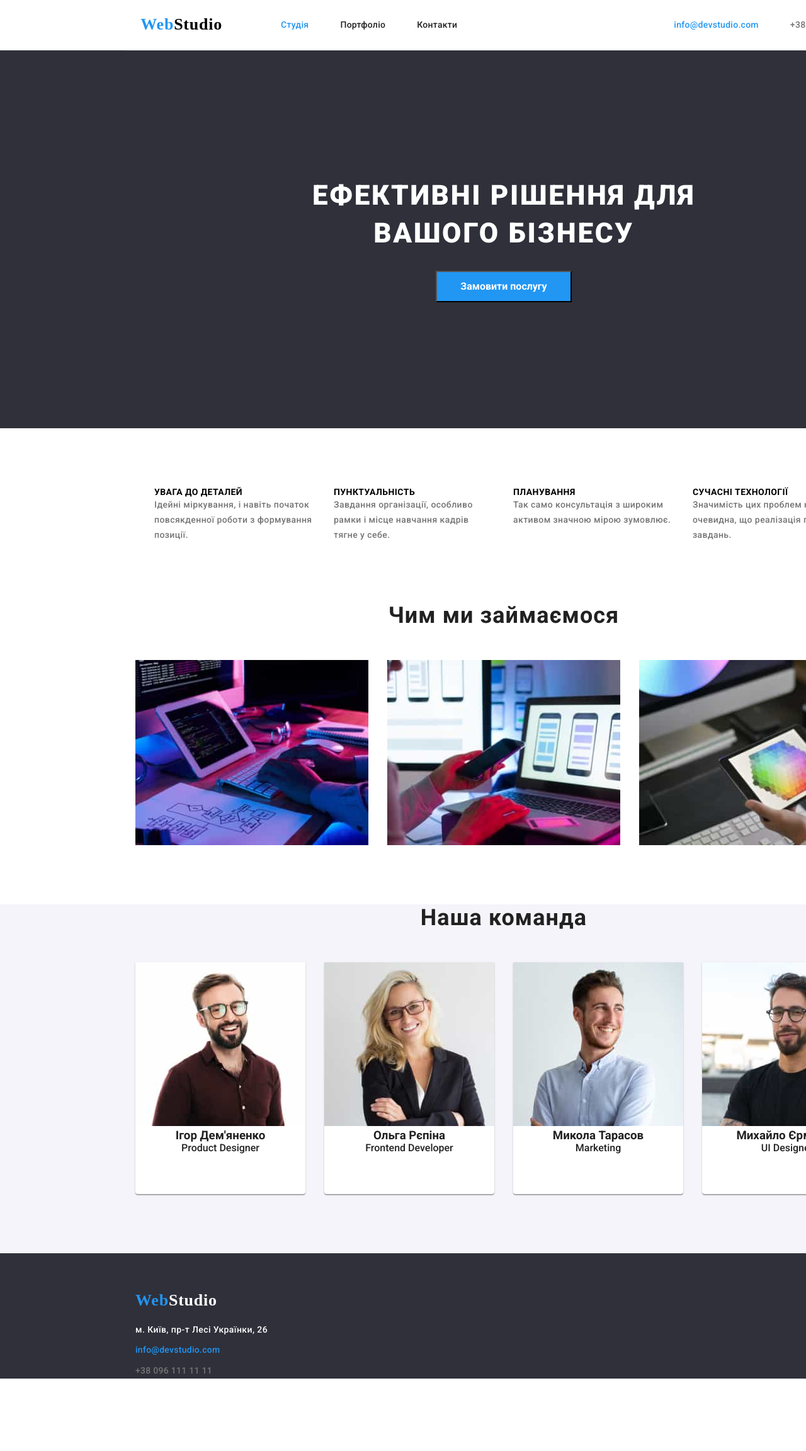
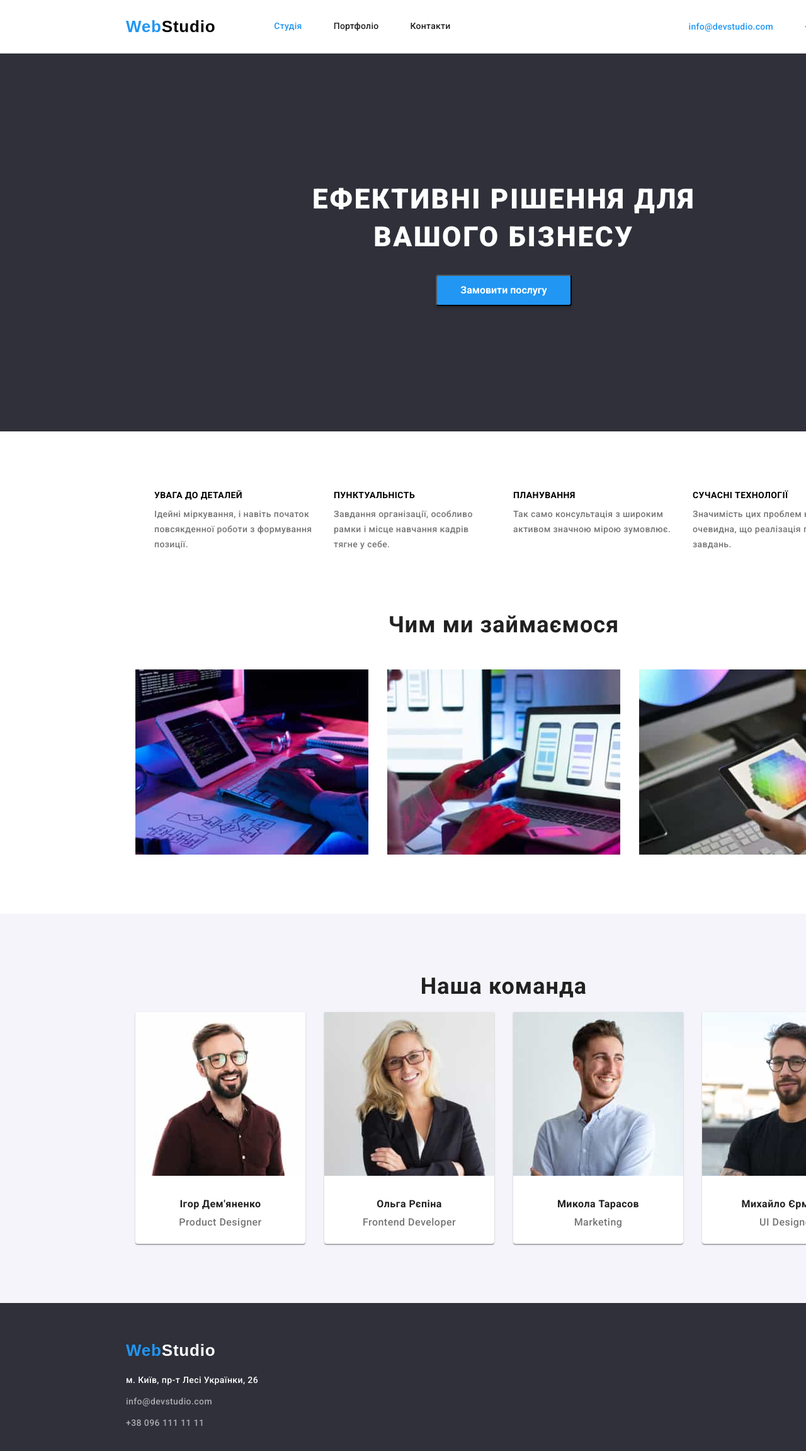
Before and after one commit to SergiyTroya/goit-markup-hw-06, a plain HTML site: page index.html in a window 1280 px wide. Shown: the top 2304 px of the page at 63% size. Before the commit the page ends 2189 px from the top, so only its background shows below. Drawn offline with nearby package versions, Linux system fonts and the light colour scheme.

Commit message:
update 16.10.2022

```diff
--- a/css/styles.css
+++ b/css/styles.css
@@ -18,14 +18,50 @@ nav {
 .text-decoration-none {
   text-decoration: none;
 }
+.visually-hidden {
+
+  position: absolute;
+
+  white-space: nowrap;
+
+  width: 1px;
+
+  height: 1px;
+
+  overflow: hidden;
+
+  border: 0;
+
+  padding: 0;
+
+  clip: rect(0 0 0 0);
+
+  clip-path: inset(50%);
+
+  margin: -1px;
+
+}
+header {
+  width: 1600px;
+  background: #ffffff;
+  border-bottom: 1px solid #ececec;
+}
+.header-items {
+  display: flex;
+  flex-wrap: nowrap;
+  align-items: center;
+}
 .logo {
-  font-family: "Raleway";
+  font-family: "Raleway", sans-serif;
 
   font-weight: 700;
   font-size: 26px;
   line-height: 1.19;
   /* identical to box height */
   letter-spacing: 0.03em;
+}
+.link {
+  margin-bottom: 20px;
 }
 .web {
   color: #2196f3;
@@ -36,7 +72,7 @@ nav {
 }
 
 .index {
-  font-family: "Raleway";
+  font-family: "Raleway", sans-serif;
 
   font-weight: 700;
   font-size: 26px;
@@ -49,16 +85,13 @@ nav {
 body {
   background-color: var(--color-background);
   color: var(--color-primary);
-  margin: 0;
   font-family: "Roboto", sans-serif;
 }
 .main-content {
   width: 1600px;
   padding-top: 94px;
   padding-bottom: 94px;
-  background-color: white;
-  display: flex;
-  justify-content: center;
+  background-color: var(--color-background);
 }
 .main-filters {
   display: flex;
@@ -70,9 +103,8 @@ body {
   font-size: 16px;
   line-height: 1.6;
   /* identical to box height, or 162% */
-  margin: 0;
-  gap: 8px;
-  padding-bottom: 4px;
+  margin-bottom: 50px;
+  column-gap: 8px;
 }
 .main-filters button {
   background: #f5f4fa;
@@ -82,52 +114,50 @@ body {
 }
 .main-filters button:hover {
   background-color: #2196f3;
-  color: #ffffff;
+  color: var(--color-background);
   border: none;
 }
 .main-button {
-  padding: 15px;
-}
-.projects {
-  display: flex;
-  align-items: center;
-  justify-content: center;
+  padding-top: 6px;
+  padding-bottom: 6px;
+  padding-left: 22px;
+  padding-right: 22px;
+  text-align: center;
 }
 .examples {
   display: flex;
   align-content: center;
   justify-content: center;
   flex-wrap: wrap;
-  gap: 30px;
-  margin: 0;
-  width: 1170px;
-  height: 1272px;
+  gap:30px;
 }
 .examples > li {
-  border-bottom: 1px solid #eeeeee;
+  border: 1px solid #eeeeee;
 }
 
-.examples h2 {
+.examples-info h2 {
   color: var(--color-primary);
   font-weight: 700;
   font-size: 18px;
-  line-height: 2;
-  /* identical to box height, or 200% */
-  text-align: center;
-  letter-spacing: 0.06em;
-}
-
-.examples p {
-  color: var(--color-secondary);
-
-  font-weight: 700;
-  font-size: 18px;
-  line-height: 2;
+  line-height: 36px;
   /* identical to box height, or 200% */
 
   letter-spacing: 0.06em;
-  text-align: center;
-  padding-bottom: 20px;
+
+  color: var(--color-primary);
+}
+
+.examples-info p {
+  color: var(--color-secondary);
+
+  font-weight: 400;
+font-size: 16px;
+line-height: 30px;
+/* identical to box height, or 188% */
+
+letter-spacing: 0.03em;
+
+color: var(--color-secondary);
 }
 li {
   list-style-type: none; /* Убираем маркеры */
@@ -135,19 +165,24 @@ li {
 .examples img {
   width: 370px;
 }
+.examples-info {
+  padding-top: 20px;
+  padding-bottom: 20px;
+  padding-left: 24px;
+}
 .navclass ul {
   display: flex;
   gap: 50px;
 }
 
 footer {
-  display: flex;
-  flex-direction: column;
-  margin: 0;
   padding-top: 60px;
-  padding-left: 215px;
+  padding-bottom: 60px;
   background: #2f303a;
   width: 1600px;
+}
+.footer-info li {
+  margin-bottom: 9px;
 }
 .location {
   font-weight: 400;
@@ -157,7 +192,7 @@ footer {
 
   letter-spacing: 0.03em;
 
-  color: #ffffff;
+  color: var(--color-background);
 }
 .index-link {
   font-weight: 500;
@@ -188,47 +223,39 @@ footer {
 .links-mail {
   font-weight: 500;
   font-size: 14px;
-  line-height: 1.14;
+  line-height: 16px;
   letter-spacing: 0.02em;
 
-  color: #2196f3;
+  color: #2196F3;
 }
 
 .links-tel {
   font-weight: 500;
   font-size: 14px;
-  line-height: 1.14;
+  line-height: 16px;
   letter-spacing: 0.02em;
-  color: #757575;
+
+  color: var(--color-secondary);
+}
+.footer-links-mail, .footer-links-tel {
+  font-weight: 400;
+  font-size: 14px;
+  line-height: 24px;
+  /* or 171% */
+
+  letter-spacing: 0.03em;
+
+  color: rgba(255, 255, 255, 0.6);
 }
 
-header {
-  display: flex; /* Отображать как строчный элемент */
-  justify-content: center;
-  align-items: center;
-  gap: 344px;
-  width: 1600px;
-  height: 80px;
-  background: #ffffff;
-  border-bottom: 1px solid #ececec;
+
+.navclass {
+  margin-left: 93px;
 }
-.header-container {
-  display: flex; /* Отображать как строчный элемент */
-  justify-content: center;
-  align-items: center;
-  gap: 344px;
-  width: 1600px;
-  height: 80px;
-  background: #ffffff;
-}
-.header-gap1 {
-  display: flex;
-  align-items: center;
-  gap: 93px;
-}
-
 .navclass a {
   display: inline-block; /* Отображать как строчный элемент */
+  padding-top: 34px;
+  padding-bottom: 34px;
 }
 .index-link:hover,
 .portfolio-link:hover,
@@ -247,8 +274,8 @@ header {
 }
 .links {
   display: flex;
-  gap: 50px;
-  margin: 0;
+  gap:50px;
+  margin-left: auto;
 }
 .address {
   font-style: normal;
@@ -257,35 +284,29 @@ header {
   line-height: 1.71;
   /* or 171% */
   letter-spacing: 0.03em;
-  color: #ffffff;
+  color: var(--color-background);
 }
 
 .index-footer {
-  font-family: "Raleway";
+  font-family: "Raleway", sans-serif;
   font-weight: 700;
   font-size: 26px;
   line-height: 1.19;
   /* identical to box height */
 
   letter-spacing: 0.03em;
-  color: #ffffff;
+  color: var(--color-background);
 }
 
 /* studio */
-.section_with_button {
-  display: flex;
-  justify-content: center;
-  align-items: center;
-  flex-direction: column;
-  gap: 30px;
-  flex-wrap: wrap;
+.section_order {
   width: 1600px;
   height: 600px;
   background-color: #2f303a;
 }
+
 .effect {
   width: 696px;
-  height: 120px;
   font-style: normal;
   font-weight: 900;
   font-size: 44px;
@@ -294,8 +315,11 @@ header {
   text-align: center;
   letter-spacing: 0.06em;
   text-transform: uppercase;
-
-  color: #ffffff;
+  margin-left: auto;
+  margin-right: auto;
+  margin-bottom: 30px;
+  padding-top: 201px;
+  color: var(--color-background);
 }
 
 .button-nottub {
@@ -304,41 +328,25 @@ header {
   height: 50px;
   background: #2196f3;
   text-align: center;
-
+display: block;
+margin-left: auto;
+  margin-right: auto;
   font-weight: 700;
   font-size: 16px;
   line-height: 1.9;
-  color: #ffffff;
+  color: var(--color-background);
+  box-shadow: 0px 4px 4px rgba(0, 0, 0, 0.15);
+border-radius: 4px;
 }
 .button-nottub:hover {
   background-color: #188ce8;
 }
 .container {
-  display: flex;
-  justify-content: center;
-  align-items: center;
-  flex-direction: column;
-  gap: 30px;
-  flex-wrap: wrap;
-  margin-left: auto;
+  width: 1200px;
+  margin-left:auto;
   margin-right: auto;
-  padding-left: 15px;
-  padding-right: 15px;
 }
-.container,
-.header-container,
-.footer-container {
-  width: 1200px;
-}
-.footer-container {
-  display: flex;
-  flex-direction: column;
-}
-.footer-info {
-  display: flex;
-  flex-direction: column;
-  gap: 9px;
-}
+
 .feature {
   display: flex;
   justify-content: center;
@@ -356,7 +364,7 @@ header {
   align-content: center;
   flex-wrap: nowrap;
   flex-direction: row;
-  color: #ffffff;
+  color: var(--color-background);
   gap: 30px;
 }
 .speciffic li {
@@ -370,6 +378,7 @@ header {
   letter-spacing: 0.03em;
   text-transform: uppercase;
   text-align: left;
+  margin-bottom: 10px;
 }
 
 .description {
@@ -381,13 +390,11 @@ header {
   letter-spacing: 0.03em;
   width: 255px;
   height: 72px;
-  color: #757575;
+  color: var(--color-secondary);
 }
 .works {
   padding-bottom: 94px;
   width: 1600px;
-  display: flex;
-  justify-content: center;
 }
 .demonstration {
   font-weight: 700;
@@ -395,7 +402,7 @@ header {
   line-height: 1.17;
   text-align: center;
   letter-spacing: 0.03em;
-  padding-bottom: 20px;
+  padding-bottom: 50px;
 }
 .whatwearedoing {
   display: flex;
@@ -415,7 +422,8 @@ header {
   font-size: 36px;
   line-height: 1.17;
   letter-spacing: 0.03em;
-  padding-bottom: 20px;
+  padding-top: 94px;
+  margin-bottom: 20px;
 }
 
 .team {
@@ -437,6 +445,30 @@ header {
 .names-and-jobs {
   width: 270px;
   height: 48px;
+  padding-top: 30px;
+}
+.name {
+  margin-bottom: 10px;
+  font-size: 16px;
+line-height: 19px;
+/* identical to box height */
+
+text-align: center;
+letter-spacing: 0.03em;
+
+color: var(--color-primary);
+
+}
+.jobs {
+  font-weight: 400;
+font-size: 16px;
+line-height: 19px;
+/* identical to box height */
+
+text-align: center;
+letter-spacing: 0.03em;
+
+color: var(--color-secondary);
 }
 .cards {
   display: flex;
@@ -447,7 +479,7 @@ header {
   padding-bottom: 94px;
 }
 .card {
-  background: #ffffff;
+  background: var(--color-background);
   width: 270px;
   height: 368px;
   box-shadow: 0px 1px 3px rgba(0, 0, 0, 0.12), 0px 1px 1px rgba(0, 0, 0, 0.14),
@@ -481,7 +513,7 @@ header {
   color: rgba(255, 255, 255, 0.6);
 }
 .studio-footer {
-  font-family: "Raleway";
+  font-family: "Raleway", sans-serif;
 
   font-weight: 700;
   font-size: 26px;
@@ -489,8 +521,5 @@ header {
   /* identical to box height */
 
   letter-spacing: 0.03em;
-  color: #ffffff;
+  color: var(--color-background);
 }
-.text-decoration-none {
-  text-decoration: none;
-}
--- a/index.html
+++ b/index.html
@@ -20,17 +20,15 @@
   <body>
     <header>
       <!--Логотип-->
-      <div class="header-container">
-        <div class="header-gap1">
+      <div class="container">
+        <div class="header-items">
           <a href="/" class="logo text-decoration-none"
             ><span class="web">Web</span><span class="studio">Studio</span></a
           >
           <nav class="navclass">
             <ul>
               <li>
-                <a
-                  href="index.html"
-                  class="index-link active text-decoration-none"
+                <a href="index.html" class="index-link active text-decoration-none"
                   >Студія</a
                 >
               </li>
@@ -48,7 +46,6 @@
               </li>
             </ul>
           </nav>
-        </div>
           <ul class="links">
             <li>
               <a
@@ -58,15 +55,16 @@
               >
             </li>
             <li>
-            <a class="links-tel text-decoration-none" href="tel+380961111111"
+              <a class="links-tel text-decoration-none" href="tel+380"
                 >+38 096 111 11 11</a
               >
             </li>
           </ul>
         </div>
+      </div>
     </header>
     <main>
-      <section class="section section_with_button">
+      <section class="section_order">
         <div class="container">
           <h1 class="effect">Ефективні рішення для вашого бізнесу</h1>
           <button class="button-nottub" type="button">Замовити послугу</button>
@@ -74,8 +72,9 @@
       </section>
 
       <!--Особливості-->
-      <section class="section feature">
+      <section class="feature">
         <div class="container">
+          <h2 class="visually-hidden">Особливості</h2>
           <ul class="speciffic">
             <li>
               <h3 class="advantage">Увага до деталей</h3>
@@ -108,7 +107,7 @@
         </div>
       </section>
       <!-- Секція фото -->
-      <section class="section works">
+      <section class="works">
         <div class="container">
           <h2 class="demonstration">Чим ми займаємося</h2>
           <ul class="whatwearedoing">
@@ -142,7 +141,7 @@
 
       <!--Команда-->
 
-      <section class="section names">
+      <section class="names">
         <div class="container">
           <h2 class="our-team">Наша команда</h2>
           <ul class="cards">
@@ -201,12 +200,12 @@
 
     <footer>
       <!--Підвал-->
-      <div class="footer-container">
-        <a href="/" class="logo text-decoration-none"
-          ><span class="web">Web</span
-          ><span class="studio-footer">Studio</span></a
-        >
-        <br />
+      <div class="container">
+        <div class="link">
+        <a href="/" class="logo text-decoration-none">
+          <span class="web">Web</span><span class="studio-footer">Studio</span>
+        </a></div>
+
         <address class="address">
           <ul class="footer-info">
             <li class="map-location">
@@ -220,13 +219,13 @@
             </li>
             <li>
               <a
-                class="links-mail text-decoration-none"
+                class="footer-links-mail text-decoration-none"
                 href="mailto:info@devstudio.com"
                 >info@devstudio.com</a
               >
             </li>
             <li>
-              <a class="links-tel text-decoration-none" href="tel+380961111111">
+              <a class="footer-links-tel text-decoration-none" href="tel+380">
                 +38 096 111 11 11</a
               >
             </li>
```
Also changed, not shown: portfolio.html (+35 -18 lines). Lines whose indentation alone changed are shown as unchanged.
